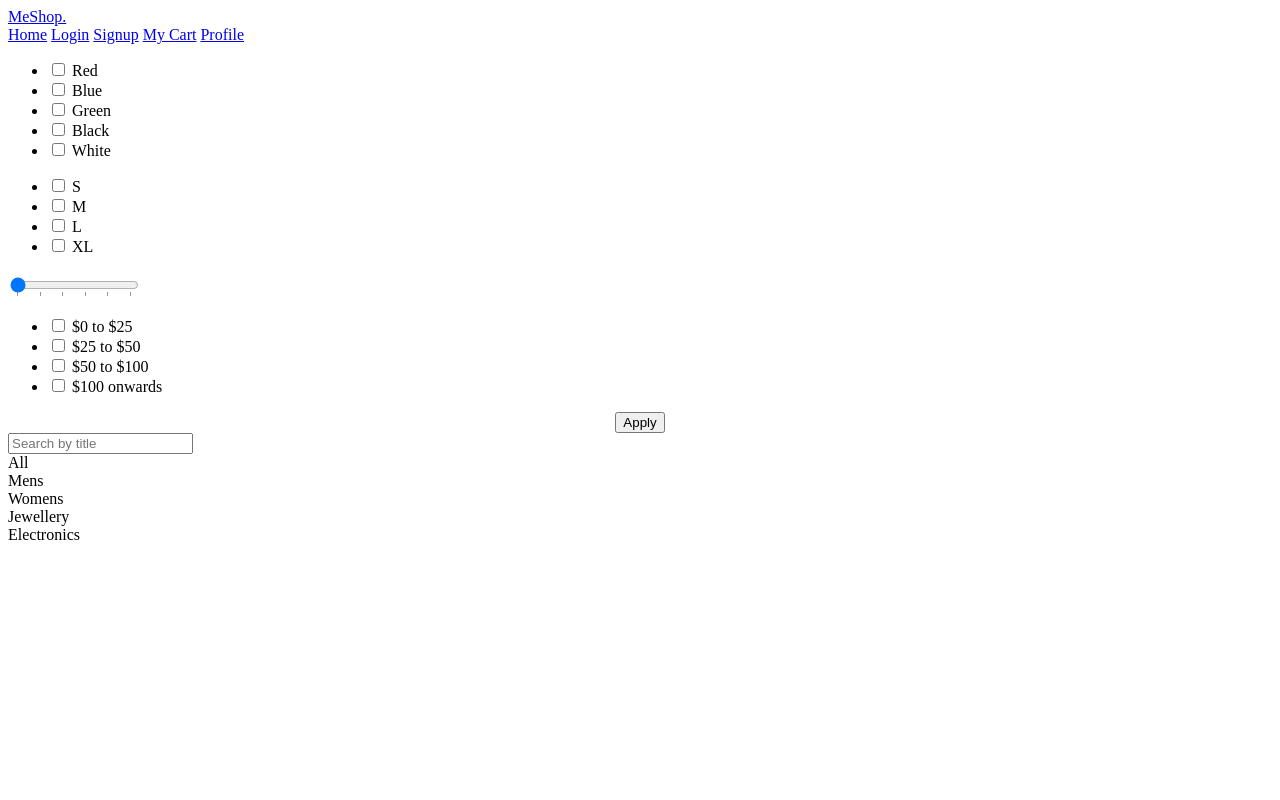
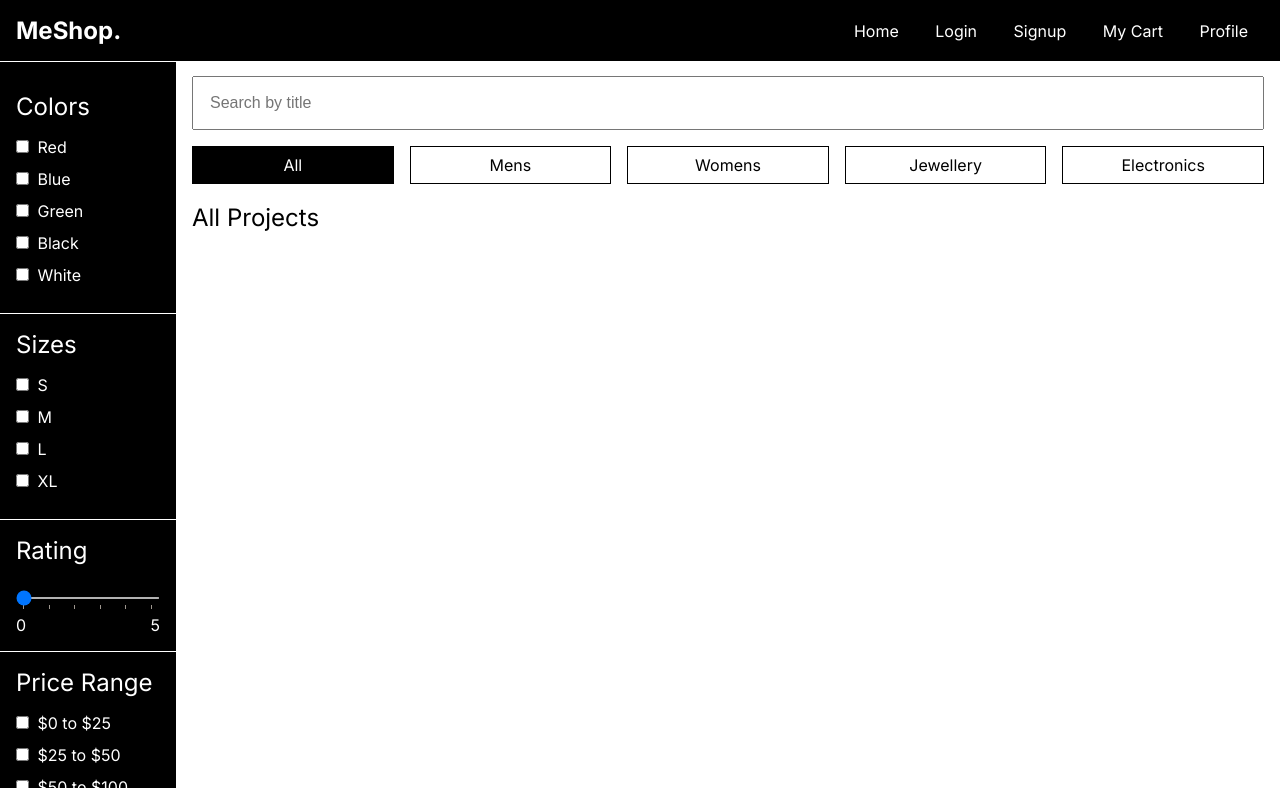
Before and after one commit to Manoj1408/F3-Final-Project, a plain HTML site: page shop.html in a window 1280 px wide. Drawn offline with Linux system fonts and the light colour scheme; no server answers.

Commit message:
Update shop.html

```diff
--- a/shop.html
+++ b/shop.html
@@ -5,7 +5,7 @@
     <meta http-equiv="X-UA-Compatible" content="IE=edge" />
     <meta name="viewport" content="width=device-width, initial-scale=1.0" />
     <title>MeShop.</title>
-    <link rel="stylesheet" href="/shop1.css"/>
+    <link rel="stylesheet" href="/shop.css"/>
   </head>
   <body>
     <nav>
```
